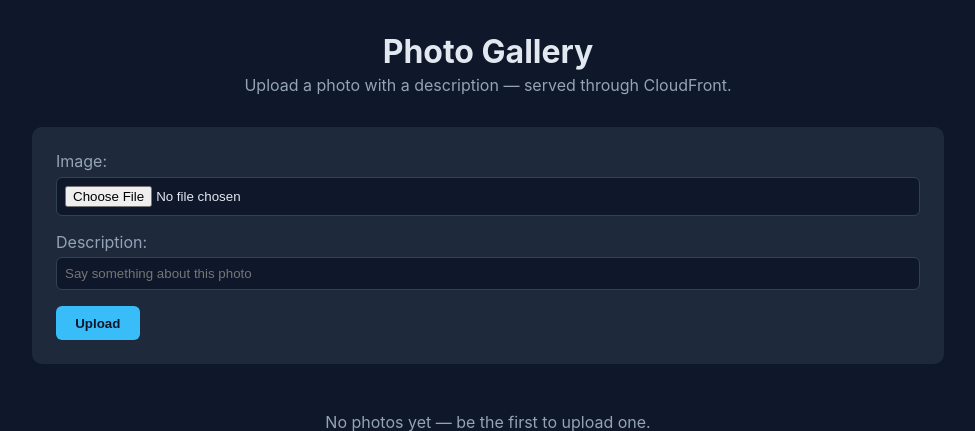
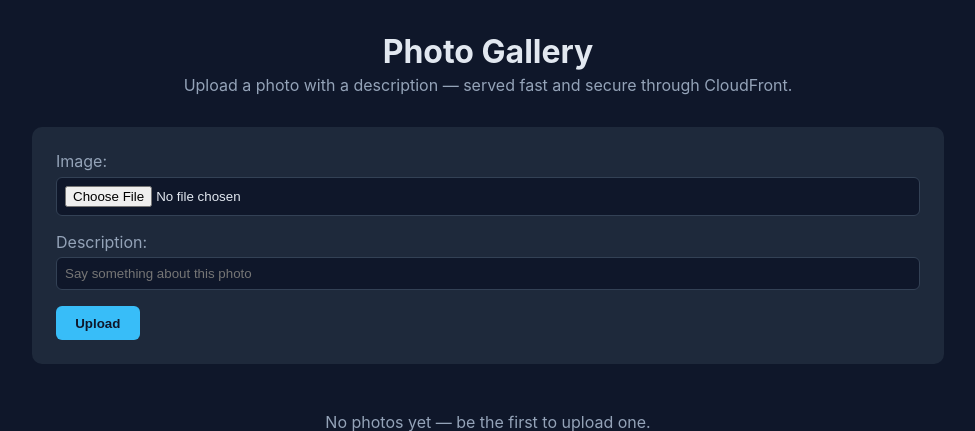
Before and after one commit to thierry0011/md5-photo-uploader-app, a Django app: page / in a window 1280 px wide. Shown: the top 431 px of the page, without its empty margins (152-1127 px from the left). Run offline with Django 5.2, Linux system fonts and the light colour scheme; data that the repository does not hold is empty; some libraries are stand-ins or nearby versions.

Commit message:
Tweak header subtitle copy

```diff
--- a/gallery/templates/gallery/index.html
+++ b/gallery/templates/gallery/index.html
@@ -10,7 +10,7 @@
 <body>
   <header class="site-header">
     <h1>Photo Gallery</h1>
-    <p class="subtitle">Upload a photo with a description &mdash; served through CloudFront.</p>
+    <p class="subtitle">Upload a photo with a description &mdash; served fast and secure through CloudFront.</p>
   </header>
 
   <main>
```
